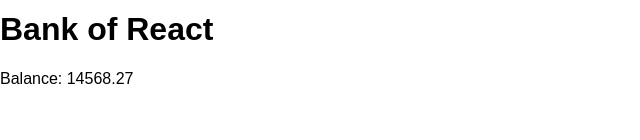
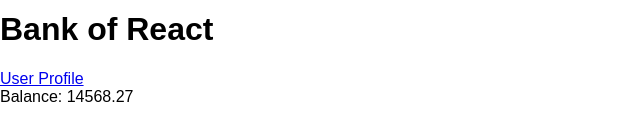
Before and after one commit to tara-fenton/react-router, a React (Create React App) app: page / in a window 1280 px wide. Shown: the part 314-454 px from the top of the page, without its empty margins (0-640 px from the left). Built offline with nearby package versions, Linux system fonts and the light colour scheme.

Commit message:
add link to userprofile in home

```diff
--- a/src/components/Home.jsx
+++ b/src/components/Home.jsx
@@ -1,5 +1,6 @@
 import React, { Component } from 'react';
 import AccountBalance from './AccountBalance';
+import {Link} from 'react-router-dom';
 
 class Home extends Component{
   render(){
@@ -7,6 +8,7 @@ class Home extends Component{
       <div>
         <img src="https://letstalkpayments.com/wp-content/uploads/2016/04/Bank.png" alt="bank"/>
         <h1>Bank of React</h1>
+        <Link to="/userProfile">User Profile</Link>
         <AccountBalance accountBalance={this.props.accountBalance}/>
       </div>
     )
```
